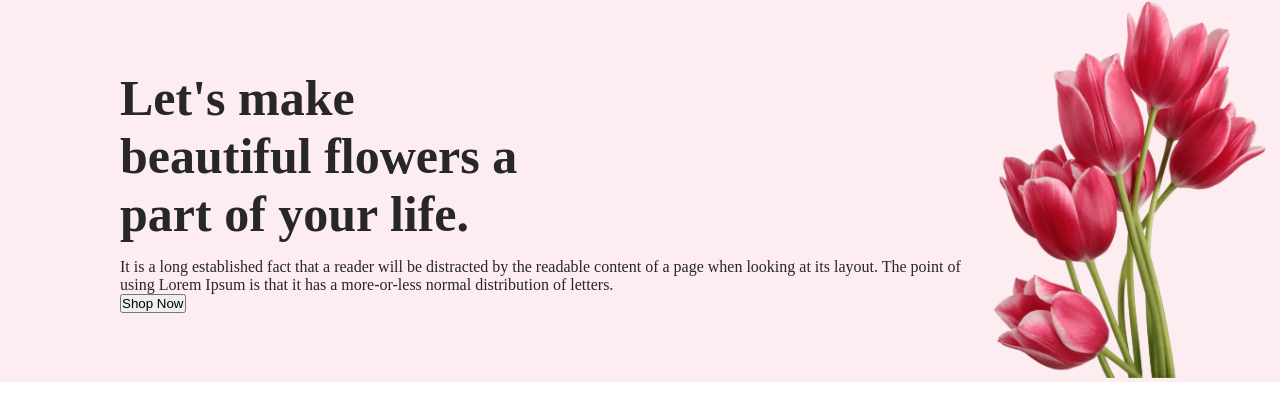
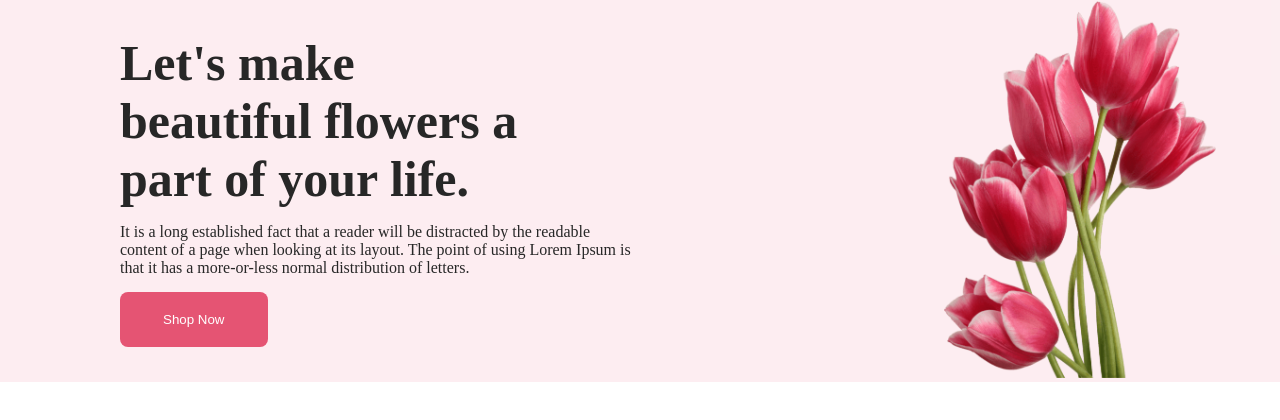
Before and after one commit to delwar468235/flower-shop-web, a plain HTML site: page index.html in a window 1280 px wide. Drawn offline with Linux system fonts and the light colour scheme.

Commit message:
frist section commit

```diff
--- a/index.html
+++ b/index.html
@@ -12,8 +12,8 @@
         <div class="banner-containar">
             <div class="banner-text">
                 <h1 class="banner-titel">Let's make <br> beautiful flowers a <br> part of your life.</h1>
-                <p>It is a long established fact that a reader will be distracted by the readable content of a page when looking at its layout. The point of using Lorem Ipsum is that it has a more-or-less normal distribution of letters.</p>
-                <button>Shop Now</button>
+                <p class="banner-description">It is a long established fact that a reader will be distracted by the readable <br> content of a page when looking at its layout. The point of using Lorem Ipsum is <br>that it has a more-or-less normal distribution of letters.</p>
+                <button class="btn">Shop Now</button>
             </div>
             <div class="banner-photo">
                 <img class="banner-img" src="./flower asset/pngwing 10.png" alt="">
--- a/styles/style.css
+++ b/styles/style.css
@@ -26,9 +26,23 @@
 .banner-text{
     padding-left: 120px;
     color: #272727;
+    gap: 10px;
+
 
 }
 
+
+.btn{
+    margin-top: 15px;
+    border-radius: 8px;
+    background: #E55473;
+    display: inline-flex;
+    padding: 20px 43px;
+    align-items: flex-start;
+    border: none;
+    color: white;
+
+}
 .banner-titel{
     font-size: 50px;
     font-weight: boid;
@@ -36,7 +50,10 @@
 
 }
 
-.description{
-    font-size: 18px;
-    font-weight: 400;
+
+.banner-description{
+    text-align:left;
 }
+.banner-photo{
+    padding-right: 50px;
+}
```
